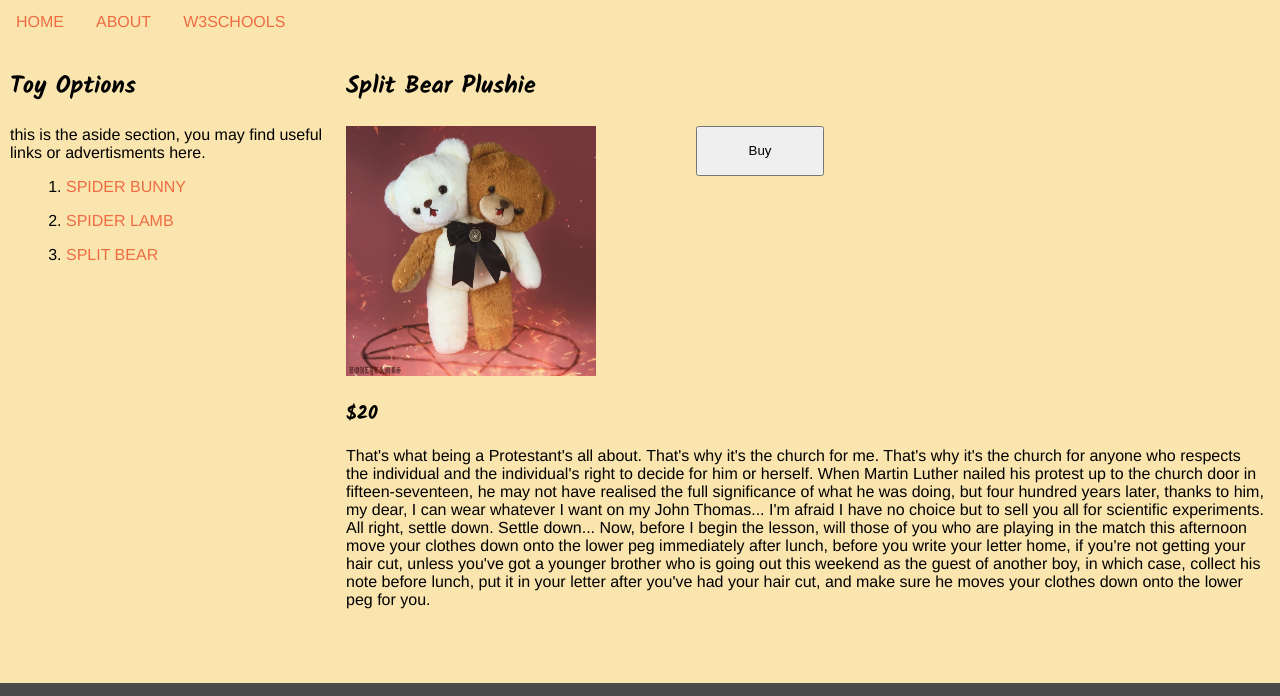
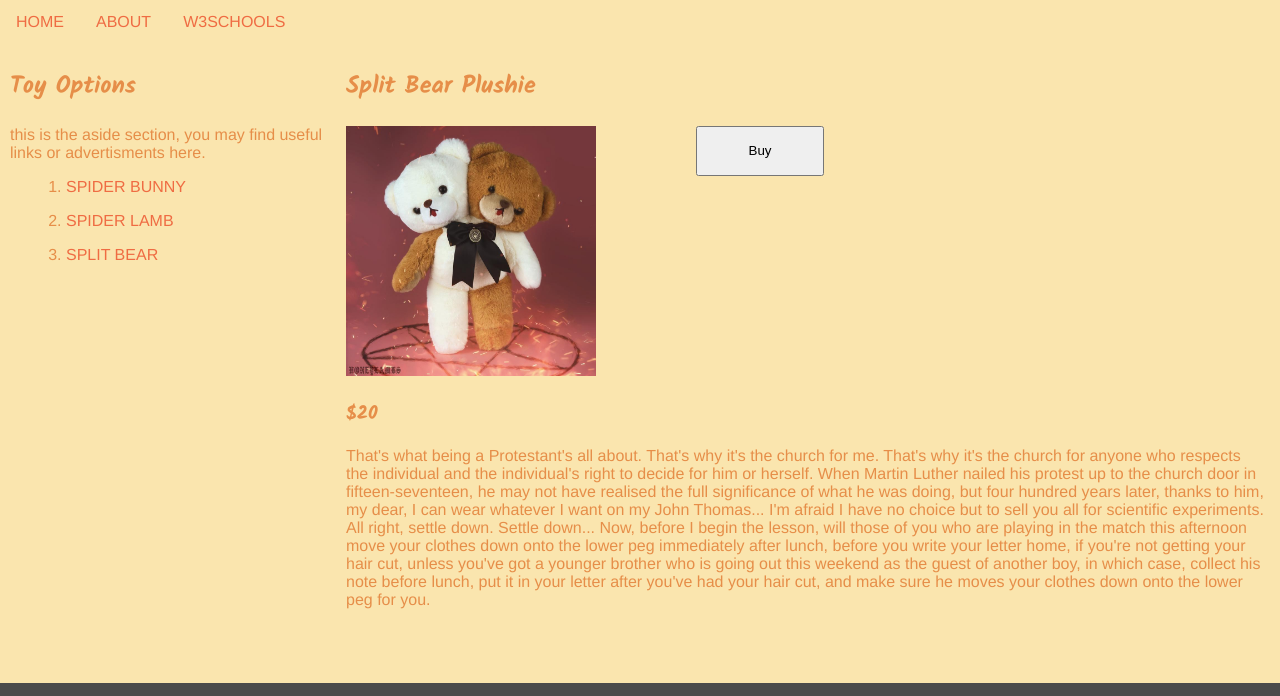
Before and after one commit to taariqamozilla/LayoutDesign, a plain HTML site: page splitBear.html in a window 1280 px wide. Shown: the part 78-774 px from the top of the page. Drawn offline with Linux system fonts and the light colour scheme.

Commit message:
Change Productpage Color

```diff
--- a/styles/productpage.css
+++ b/styles/productpage.css
@@ -36,6 +36,7 @@
 /*Global Variables*/
 html{
     font-family: helvetica, sans-serif;
+    color: #E68E49;
 
 }
 body{
```
Also changed, not shown: 1 other file.
